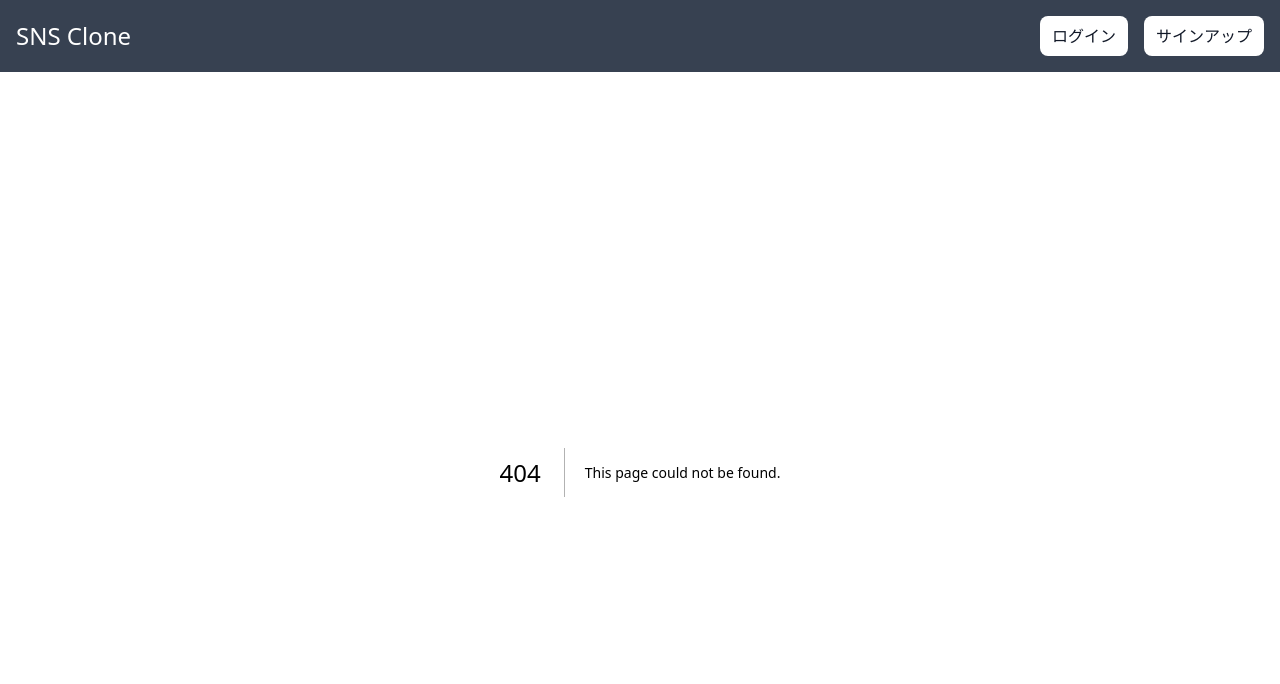
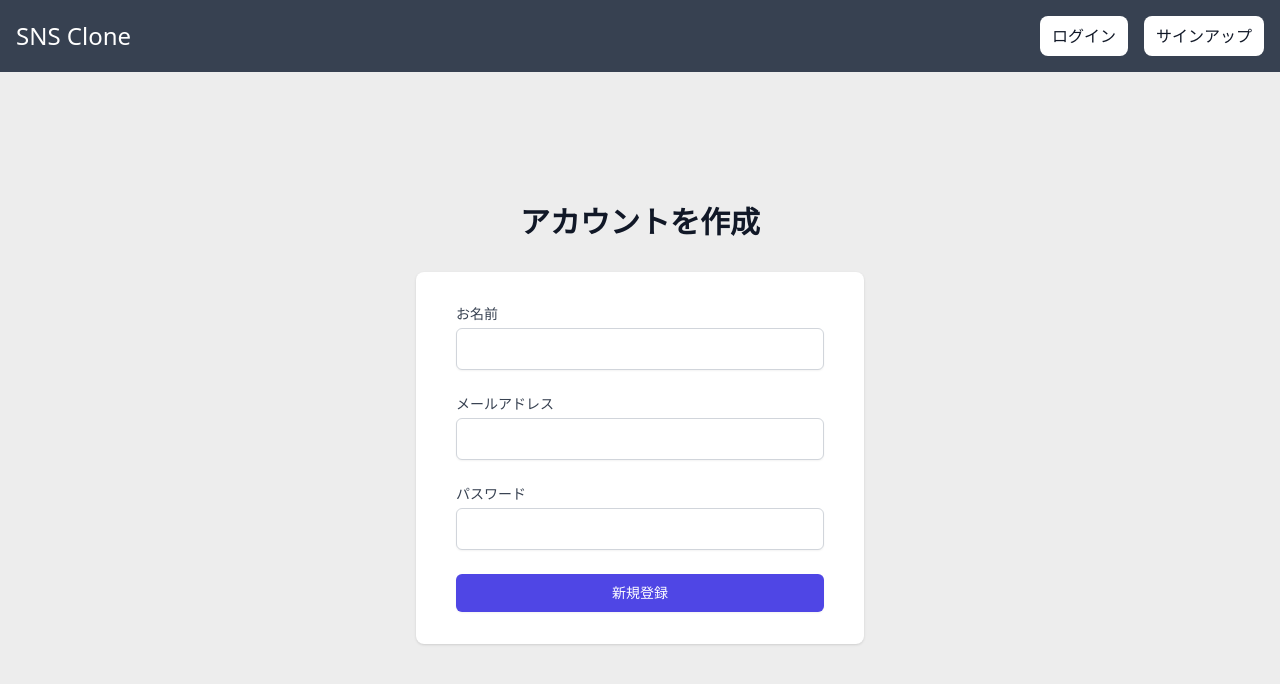
Before and after one commit to s-ryota0810/simple-sns, a Next.js app in the folder client/: page /signup in a window 1280 px wide. Before the commit this address had no page. Shown: the top 684 px of the page. Built offline with nearby package versions, Linux system fonts and the light colour scheme.

Commit message:
ログインフォーム追加

```diff
--- /dev/null
+++ b/client/src/pages/login.tsx
@@ -0,0 +1,66 @@
+import React from 'react';
+import Head from 'next/head';
+
+const login = () => {
+  return <div
+    style={{ height: "88vh" }}
+    className="flex flex-col justify-center py-12 sm:px-6 lg:px-8"
+  >
+    <Head>
+      <title>ログイン</title>
+    </Head>
+    <div className="sm:mx-auto sm:w-full sm:max-w-md">
+      <h2 className="mt-6 text-center text-3xl font-extrabold text-gray-900">
+        アカウントにログイン
+      </h2>
+    </div>
+    <div className="mt-8 sm:mx-auto sm:w-full sm:max-w-md">
+      <div className="bg-white py-8 px-4 shadow sm:rounded-lg sm:px-10">
+        <form>
+          <div>
+            <label
+              htmlFor="email"
+              className="block text-sm font-medium text-gray-700"
+            >
+              メールアドレス
+            </label>
+            <input
+              id="email"
+              name="email"
+              type="email"
+              autoComplete="email"
+              required
+              className="mt-1 block w-full border border-gray-300 rounded-md shadow-sm py-2 px-3 text-base focus:outline-none focus:ring-indigo-500 focus:border-indigo-500"
+            />
+          </div>
+          <div className="mt-6">
+            <label
+              htmlFor="password"
+              className="block text-sm font-medium text-gray-700"
+            >
+              パスワード
+            </label>
+            <input
+              id="password"
+              name="password"
+              type="password"
+              autoComplete="current-password"
+              required
+              className="mt-1 block w-full border border-gray-300 rounded-md shadow-sm py-2 px-3 text-base focus:outline-none focus:ring-indigo-500 focus:border-indigo-500"
+            />
+          </div>
+          <div className="mt-6">
+            <button
+              type="submit"
+              className="w-full py-2 px-4 border border-transparent rounded-md shadow-sm text-sm font-medium text-white bg-indigo-600 hover:bg-indigo-700 focus:outline-none focus:ring-2 focus:ring-offset-2 focus:ring-indigo-500"
+            >
+              ログイン
+            </button>
+          </div>
+        </form>
+      </div>
+    </div>
+  </div>
+};
+
+export default login;
--- /dev/null
+++ b/client/src/pages/signup.tsx
@@ -0,0 +1,82 @@
+import React from "react";
+import Head from "next/head";
+
+const signup = () => {
+  return <div
+    style={{ height: "88vh" }}
+    className="flex flex-col justify-center sm:px-6 lg:px-8"
+  >
+    <Head>
+      <title>新規作成</title>
+    </Head>
+    <div className="sm:mx-auto sm:w-full sm:max-w-md">
+      <h2 className="text-center text-3xl font-extrabold text-gray-900">
+        アカウントを作成
+      </h2>
+    </div>
+    <div className="mt-8 sm:mx-auto sm:w-full sm:max-w-md">
+      <div className="bg-white py-8 px-4 shadow sm:rounded-lg sm:px-10">
+        <form>
+          <div>
+            <label
+              htmlFor="email"
+              className="block text-sm font-medium text-gray-700"
+            >
+              お名前
+            </label>
+            <input
+              id="name"
+              name="name"
+              type="text"
+              autoComplete="name"
+              required
+              className="mt-1 block w-full border border-gray-300 rounded-md shadow-sm py-2 px-3 text-base focus:outline-none focus:ring-indigo-500 focus:border-indigo-500"
+            />
+          </div>
+          <div className="mt-6">
+            <label
+              htmlFor="email"
+              className="block text-sm font-medium text-gray-700"
+            >
+              メールアドレス
+            </label>
+            <input
+              id="email"
+              name="email"
+              type="email"
+              autoComplete="email"
+              required
+              className="mt-1 block w-full border border-gray-300 rounded-md shadow-sm py-2 px-3 text-base focus:outline-none focus:ring-indigo-500 focus:border-indigo-500"
+            />
+          </div>
+          <div className="mt-6">
+            <label
+              htmlFor="password"
+              className="block text-sm font-medium text-gray-700"
+            >
+              パスワード
+            </label>
+            <input
+              id="password"
+              name="password"
+              type="password"
+              autoComplete="new-password"
+              required
+              className="mt-1 block w-full border border-gray-300 rounded-md shadow-sm py-2 px-3 text-base focus:outline-none focus:ring-indigo-500 focus:border-indigo-500"
+            />
+          </div>
+          <div className="mt-6">
+            <button
+              type="submit"
+              className="w-full py-2 px-4 border border-transparent rounded-md shadow-sm text-sm font-medium text-white bg-indigo-600 hover:bg-indigo-700 focus:outline-none focus:ring-2 focus:ring-offset-2 focus:ring-indigo-500"
+            >
+              新規登録
+            </button>
+          </div>
+        </form>
+      </div>
+    </div>
+  </div>
+}
+
+export default signup;
--- a/client/src/styles/globals.css
+++ b/client/src/styles/globals.css
@@ -1,3 +1,7 @@
 @tailwind base;
 @tailwind components;
 @tailwind utilities;
+
+body {
+  background-color: #ededed;
+}
```
